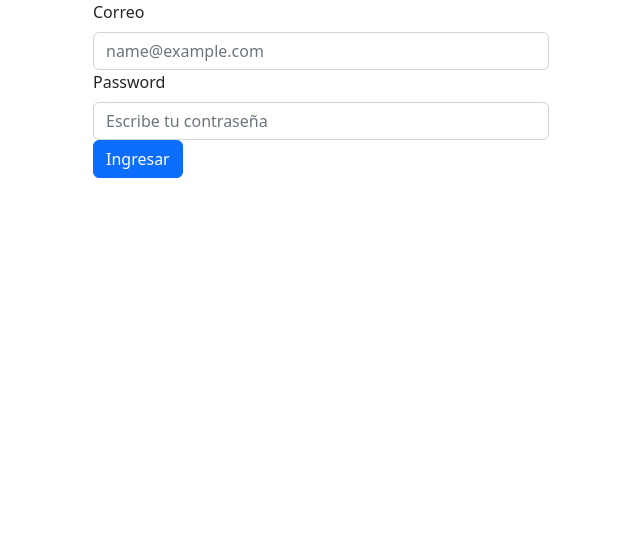
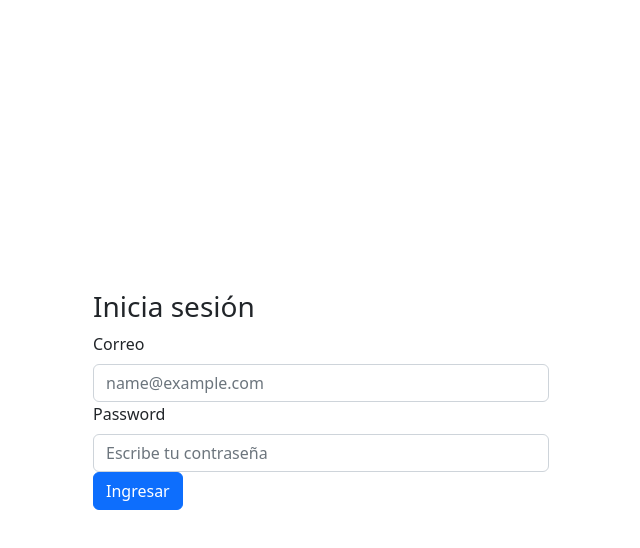
Before and after one commit to itzramn/SOA-P2, a React (Create React App) app: page / in a window 1280 px wide. Shown: the top 548 px of the page, without its empty margins (319-959 px from the left). Built offline with nearby package versions, Linux system fonts and the light colour scheme.

Commit message:
Se ha centrado el login

```diff
--- a/src/components/Auth.jsx
+++ b/src/components/Auth.jsx
@@ -1,4 +1,5 @@
 import React, {useState} from "react";
+import "../styles/modal.css";
 import {ValidateEmployee} from "../api/auth.api";
 
 const Auth = () => {
@@ -20,8 +21,9 @@ const Auth = () => {
   };
 
   return (
-    <div className="justify-center">
+    <div className="auth-container">
       <div className="container" style={{width: "30rem"}}>
+        <h3>Inicia sesión</h3>
         <div className="input-form-content row full">
           <div className="column full">
             <label className="form-label">Correo</label>
--- a/src/styles/modal.css
+++ b/src/styles/modal.css
@@ -38,3 +38,10 @@
   background-color: #fff;
   z-index: 1;
 }
+
+.auth-container {
+  display: flex;
+  justify-content: center;
+  align-items: center;
+  height: 100vh;
+}
```
